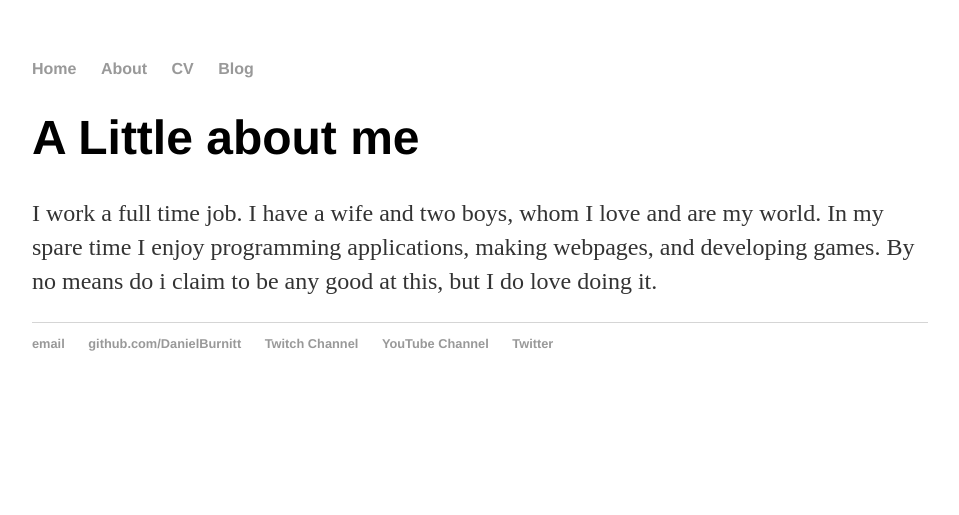
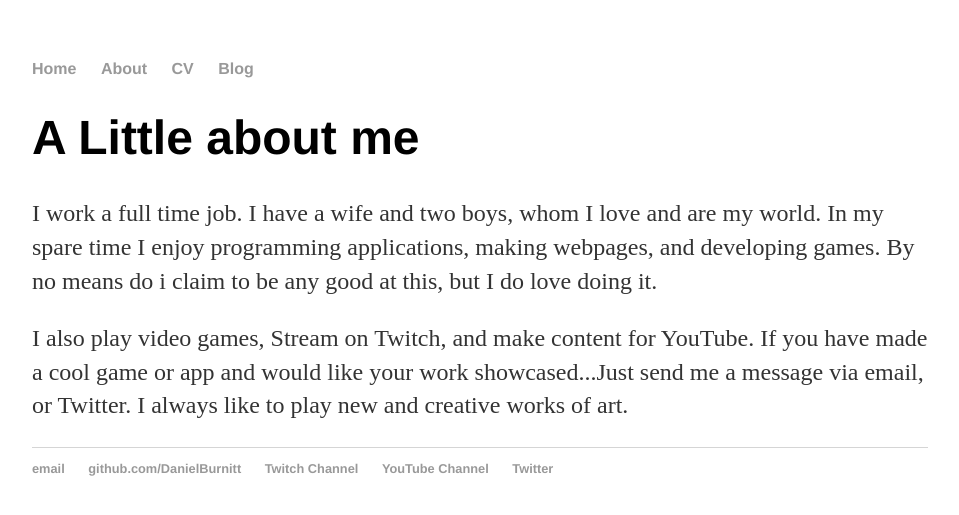
Before and after one commit to DanielBurnitt/DanielBurnitt.github.io, a Jekyll site: the page built from about/index.html, in a window 1280 px wide. Shown: the top 515 px of the page, without its empty margins (160-1119 px from the left). Built offline with Jekyll 4.4.1, drawn with Linux system fonts in a browser that asks for light colours.

Commit message:
Update index.html

```diff
--- a/about/index.html
+++ b/about/index.html
@@ -5,4 +5,5 @@ title: About Me
 <div class="blurb">
 	<h1>A Little about me</h1>
 	<p>I work a full time job.  I have a wife and two boys, whom I love and are my world.  In my spare time I enjoy programming applications, making webpages, and developing games.  By no means do i claim to be any good at this,  but I do love doing it.</p>
+	<p>I also play video games, Stream on Twitch, and make content for YouTube. If you have made a cool game or app and would like your work showcased...Just send me a message via email, or Twitter.  I always like to play new and creative works of art.</p>
 </div><!-- /.blurb -->
```
